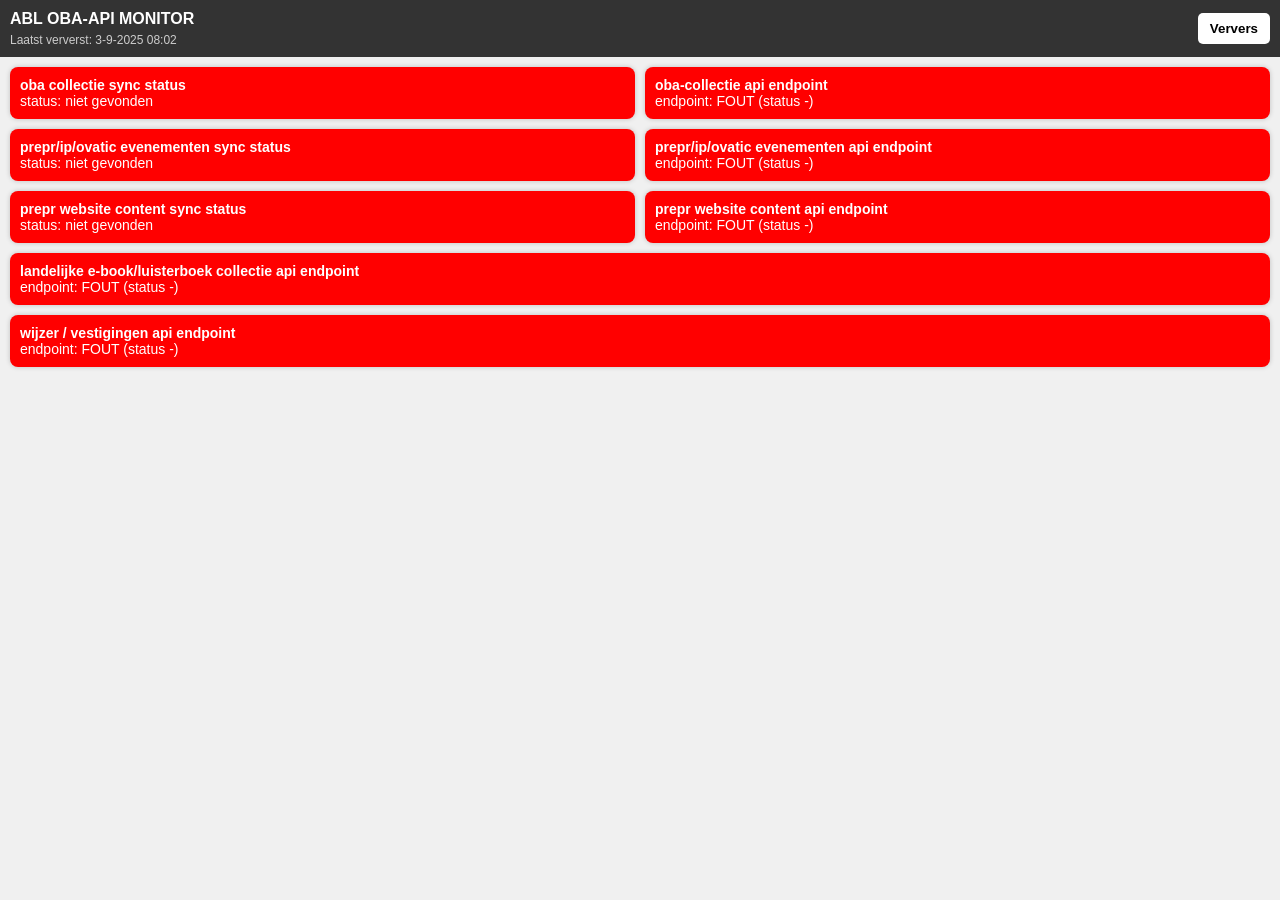
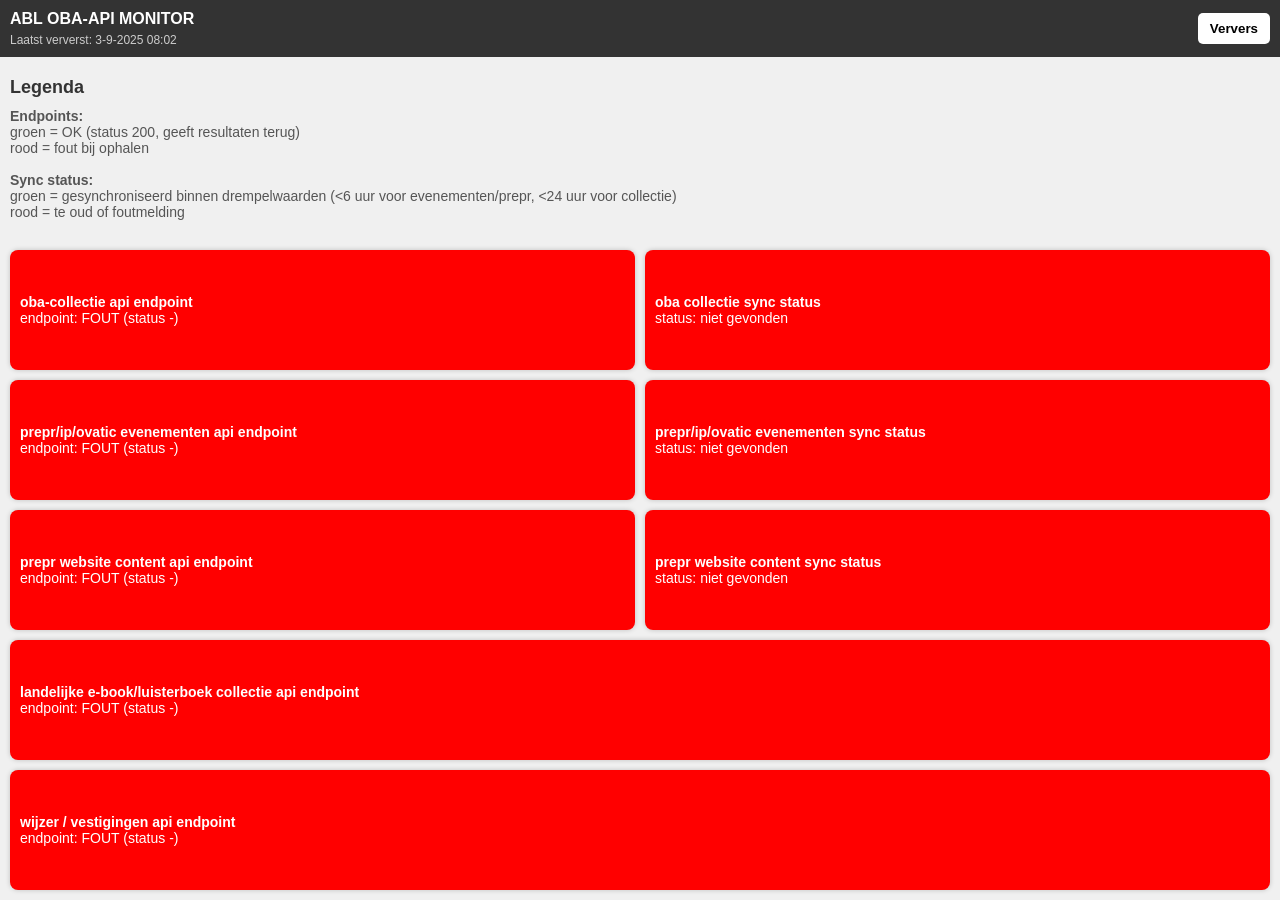
Before and after one commit to obanext/ablmonitor, a website: page public/index.html in a window 1280 px wide. Before the commit the page ends 800 px from the top, so only its background shows below. Drawn offline with Linux system fonts and the light colour scheme; no server answers.

Commit message:
Update index.html

```diff
--- a/public/index.html
+++ b/public/index.html
@@ -34,6 +34,19 @@
       margin-top: 5px;
       color: #ccc;
     }
+    .section {
+      padding: 10px;
+    }
+    .section h2 {
+      margin: 10px 0;
+      font-size: 18px;
+      color: #333;
+    }
+    .section p {
+      margin: 0 0 10px 0;
+      font-size: 14px;
+      color: #555;
+    }
     .grid {
       display: grid;
       grid-template-columns: 1fr 1fr;
@@ -51,6 +64,7 @@
       justify-content: center;
       font-size: 14px;
       box-shadow: 0 0 5px rgba(0,0,0,0.2);
+      min-height: 100px;
     }
     .tile.red { background-color: red; }
     .tile.green { background-color: green; }
@@ -65,12 +79,23 @@
     <button id="refresh">Ververs</button>
   </div>
 
+  <div class="section">
+    <h2>Legenda</h2>
+    <p>
+      <strong>Endpoints:</strong><br/>
+      groen = OK (status 200, geeft resultaten terug)<br/>
+      rood = fout bij ophalen<br/><br/>
+      <strong>Sync status:</strong><br/>
+      groen = gesynchroniseerd binnen drempelwaarden (&lt;6 uur voor evenementen/prepr, &lt;24 uur voor collectie)<br/>
+      rood = te oud of foutmelding
+    </p>
+  </div>
+
   <div class="grid" id="grid"></div>
 
   <script>
     const problemHistory = {};
 
-    // Labels voor endpoints
     const endpointLabels = {
       "v-api": "oba-collectie api endpoint",
       "prepr-api": "prepr website content api endpoint",
@@ -79,24 +104,21 @@
       "wijzer-api": "wijzer / vestigingen api endpoint"
     };
 
-    // Labels voor bronnen
     const sourceLabels = {
       "library/v/oba": "oba collectie sync status",
       "misc/evenementen": "prepr/ip/ovatic evenementen sync status",
       "misc/preprcms": "prepr website content sync status"
     };
 
-    // Koppels: bron + endpoint
     const pairs = [
-      { source: "library/v/oba", endpoint: "v-api", label: "Collectie" },
-      { source: "misc/evenementen", endpoint: "evenementen-api", label: "Evenementen" },
-      { source: "misc/preprcms", endpoint: "prepr-api", label: "Prepr CMS" }
+      { source: "library/v/oba", endpoint: "v-api" },
+      { source: "misc/evenementen", endpoint: "evenementen-api" },
+      { source: "misc/preprcms", endpoint: "prepr-api" }
     ];
 
-    // Losse endpoints
     const singles = [
-      { endpoint: "ebooks-api", label: "Landelijke e-book/luisterboek collectie" },
-      { endpoint: "wijzer-api", label: "Wijzer / vestigingen api endpoint" }
+      { endpoint: "ebooks-api" },
+      { endpoint: "wijzer-api" }
     ];
 
     async function fetchAndRender() {
@@ -107,7 +129,6 @@
         ]);
 
         const xmlText = await obaRes.text();
-
         let endpoints = [];
         try {
           endpoints = await epRes.json();
@@ -123,7 +144,7 @@
         const problems = [];
         grid.innerHTML = '';
 
-        // Helper om bron-tegel te maken
+        // Helpers
         function makeSourceTile(dsNode, key, label) {
           if (!dsNode) {
             const tile = document.createElement('div');
@@ -140,7 +161,7 @@
           if (key === 'library/v/oba') {
             isProblem = status === 'ERROR' || dbAgeDays >= 1;
           } else {
-            isProblem = status === 'ERROR' || dbAgeDays >= 0.25; // 6 uur
+            isProblem = status === 'ERROR' || dbAgeDays >= 0.25;
           }
 
           const tile = document.createElement('div');
@@ -161,11 +182,9 @@
           } else {
             delete problemHistory[key];
           }
-
           return tile;
         }
 
-        // Helper om endpoint-tegel te maken
         function makeEndpointTile(ep, label) {
           const tile = document.createElement('div');
           tile.classList.add('tile', ep && ep.ok ? 'green' : 'red');
@@ -180,19 +199,19 @@
           return tile;
         }
 
-        // Pairs renderen
+        // Pairs (endpoint links, sync rechts)
         pairs.forEach(pair => {
           const ds = Array.from(datasources).find(d => (d.querySelector('dsid')?.textContent || '').trim() === pair.source);
           const ep = endpoints.find(e => e.id === pair.endpoint);
 
+          const endpointTile = makeEndpointTile(ep, endpointLabels[pair.endpoint]);
           const sourceTile = makeSourceTile(ds, pair.source, sourceLabels[pair.source]);
-          const endpointTile = makeEndpointTile(ep, endpointLabels[pair.endpoint]);
 
+          grid.appendChild(endpointTile);
           grid.appendChild(sourceTile);
-          grid.appendChild(endpointTile);
         });
 
-        // Losse endpoints renderen (over 2 kolommen)
+        // Singles (span 2)
         singles.forEach(single => {
           const ep = endpoints.find(e => e.id === single.endpoint);
           const tile = makeEndpointTile(ep, endpointLabels[single.endpoint]);
@@ -200,9 +219,7 @@
           grid.appendChild(tile);
         });
 
-        if (problems.length > 0) {
-          notify(problems);
-        }
+        if (problems.length > 0) notify(problems);
         updateTimestamp();
       } catch (e) {
         console.error('Fout bij ophalen/parsen:', e);
@@ -234,7 +251,7 @@
 
     async function init() {
       await fetchAndRender();
-      setInterval(fetchAndRender, 300000); // elke 5 minuten
+      setInterval(fetchAndRender, 300000);
     }
 
     init();
```
